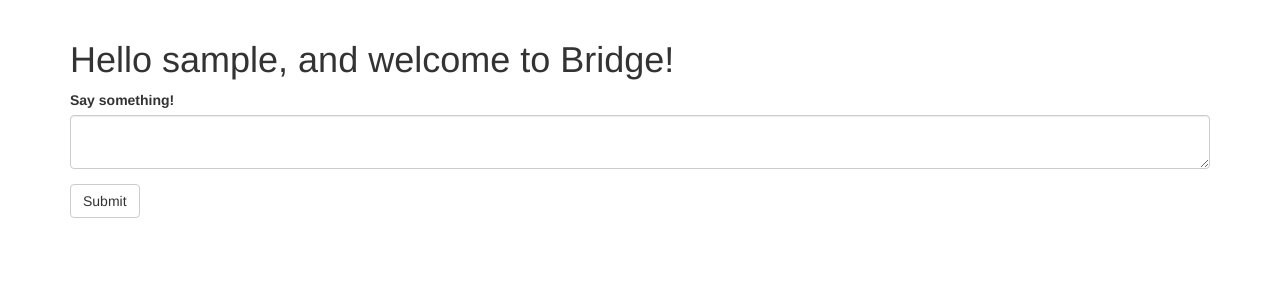
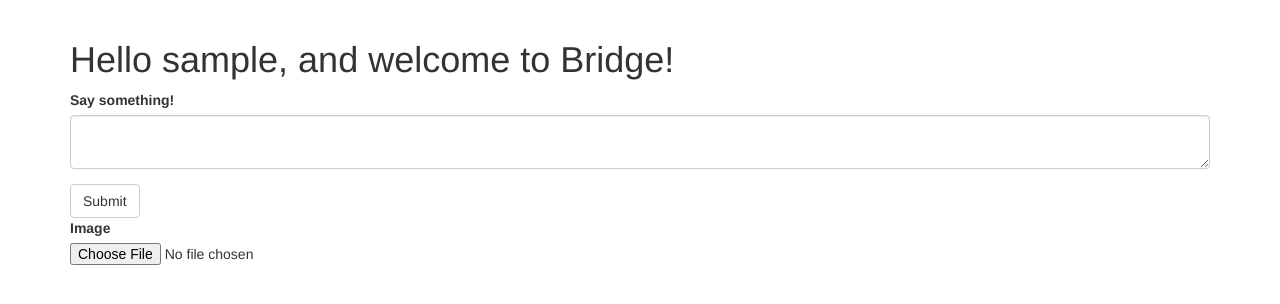
Before and after one commit to pobudzey/bridge, a Flask app: page / in a window 1280 px wide. Shown: the part 52-356 px from the top of the page. Run offline with Flask 2, Linux system fonts and the light colour scheme; the visitor is signed in with stand-in values (Sample User, id 1); data comes from the database, SQL or seed files in the repository; data that the repository does not hold is empty; some libraries are stand-ins or nearby versions.

Commit message:
I extended the Post database model to support image uploading and modified the post submission form front end for the image uploading feature.

```diff
--- a/app/__init__.py
+++ b/app/__init__.py
@@ -5,6 +5,7 @@
 from flask_login import LoginManager
 from flask_bootstrap import Bootstrap
 from flask_moment import Moment
+from flask_uploads import UploadSet, IMAGES, configure_uploads
 
 app = Flask(__name__)
 app.config.from_object(Config)
@@ -15,5 +16,8 @@
 login.login_message_category = 'danger'
 bootstrap = Bootstrap(app)
 moment = Moment(app)
+# Configure the image uploading via Flask-Uploads
+images = UploadSet('images', IMAGES)
+configure_uploads(app, images)
 
 from app import routes, models
--- a/app/forms.py
+++ b/app/forms.py
@@ -2,6 +2,8 @@
 from wtforms import StringField, PasswordField, BooleanField, SubmitField, TextAreaField
 from wtforms.validators import DataRequired, ValidationError, Email, EqualTo, Length
 from app.models import User
+from flask_wtf.file import FileField, FileAllowed, FileRequired
+from app import images
 
 #Login form
 class LoginForm(FlaskForm):
@@ -35,6 +37,8 @@
     post = TextAreaField('Say something!', validators=[
         DataRequired(), Length(min=1, max=140)])
     submit = SubmitField('Submit')
+    image = FileField('Image', validators=[FileRequired(), FileAllowed(images, 'Images only!')])
+
 
 #Profile editor form
 class ProfileEditorForm(FlaskForm):
--- a/app/models.py
+++ b/app/models.py
@@ -43,13 +43,16 @@
     body = db.Column(db.String(140))
     timestamp = db.Column(db.DateTime, index=True, default=datetime.utcnow)
     user_id = db.Column(db.Integer, db.ForeignKey('user.id'))
+    #image uploading related fields
+    image_filename = db.Column(db.String, default=None, nullable=True)
+    image_url = db.Column(db.String, default=None, nullable=True)
 
     def __repr__(self):
         return '<Post {}>'.format(self.body)
 
 #Message database model
 class Message(db.Model):
-	id = db.Column(db.Integer, primary_key = True)
+	id = db.Column(db.Integer, primary_key=True)
 	sender_id = db.Column(db.Integer, db.ForeignKey('user.id'))
 	recipient_id = db.Column(db.Integer, db.ForeignKey('user.id'))
 	body = db.Column(db.String(500))
--- a/app/routes.py
+++ b/app/routes.py
@@ -1,5 +1,5 @@
 from flask import render_template, flash, redirect, url_for, request
-from app import app, db
+from app import app, db, images
 from app.forms import LoginForm, SignupForm, PostForm, ProfileEditorForm, MessageForm
 from flask_login import current_user, login_user, logout_user, login_required
 from app.models import User, Post, Message
@@ -13,7 +13,9 @@
 def index():
     form = PostForm()
     if form.validate_on_submit():
-        post = Post(body=form.post.data, author=current_user)
+        filename = images.save(request.files['image'])
+        url = images.url(filename)
+        post = Post(image_filename=filename, image_url=url, body=form.post.data, author=current_user)
         db.session.add(post)
         db.session.commit()
         flash('Your post has been posted!', 'success')
--- a/app/templates/post.html
+++ b/app/templates/post.html
@@ -1,4 +1,7 @@
 <div class="panel panel-info">
     <div class="panel-heading"><a href='{{ url_for('user', username=post.author.username) }}'><b>{{ post.author.username }}</b></a> posted {{ moment(post.timestamp).fromNow() }}</div>
     <div class="panel-body">{{ post.body }}</div>
+    {% if post.image_url %}
+      <img src="{{ post.image_url }}" alt="{{ post.image_filename }}" style="width:600px;height:450px;">
+    {% endif %}
 </div>
--- a/config.py
+++ b/config.py
@@ -6,3 +6,8 @@
 	SECRET_KEY = 'soen341flaskapp'
 	SQLALCHEMY_DATABASE_URI = os.environ.get('DATABASE_URL') or 'sqlite:///' + os.path.join(basedir, 'app.db')
 	SQLALCHEMY_TRACK_MODIFICATIONS = False
+
+	# Uploads
+	UPLOADS_DEFAULT_DEST = basedir + '/project/static/img/'
+
+	UPLOADED_IMAGES_DEST = basedir + '/project/static/img/'
```
Also changed, not shown: requirements.txt (+21 -8 lines), project/static/img/101_Keil_images_Pas_calibWeb_2K-pix.jpg (added), project/static/img/101_Keil_images_Pas_calibWeb_2K-pix_1.jpg (added), project/static/img/101_Keil_images_Pas_calibWeb_2K-pix_2.jpg (added).
